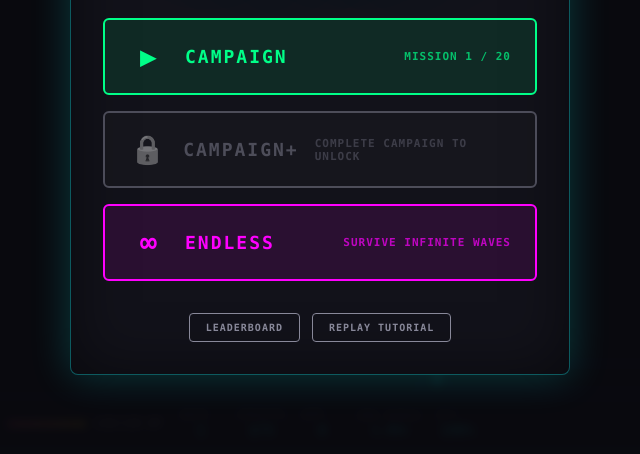
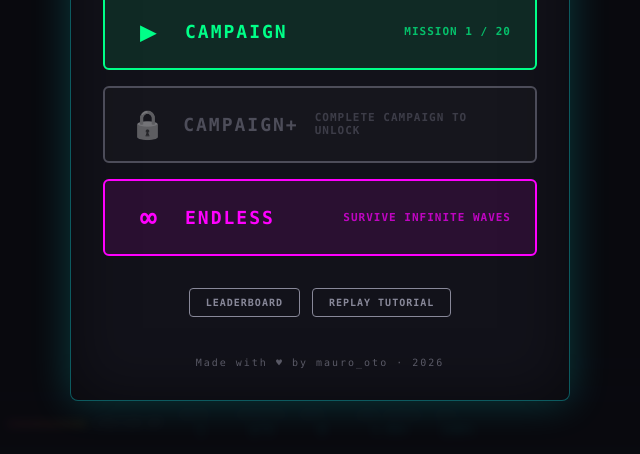
Before and after one commit to mauro-oto/neural-throttle, a plain HTML site: page index.html in a window 1280 px wide. Shown: the part 300-754 px from the top of the page, without its empty margins (320-960 px from the left). Drawn offline with Linux system fonts and the light colour scheme.

Commit message:
Add credits notice

```diff
--- a/index.html
+++ b/index.html
@@ -213,6 +213,10 @@
         <button class="btn btn-secondary btn-small" id="btnTitleLeaderboard">LEADERBOARD</button>
         <button class="btn btn-secondary btn-small" id="btnTutorialReplay">REPLAY TUTORIAL</button>
       </div>
+
+      <div class="title-credits">
+        <span>Made with ♥ by mauro_oto · 2026</span>
+      </div>
     </div>
   </div>
 
--- a/styles.css
+++ b/styles.css
@@ -843,6 +843,14 @@ body {
   font-size: 10px;
 }
 
+.title-credits {
+  margin-top: 40px;
+  font-size: 10px;
+  color: var(--text-dim);
+  letter-spacing: 2px;
+  opacity: 0.6;
+}
+
 /* ===========================================
    Mission Select Screen
    =========================================== */
```
